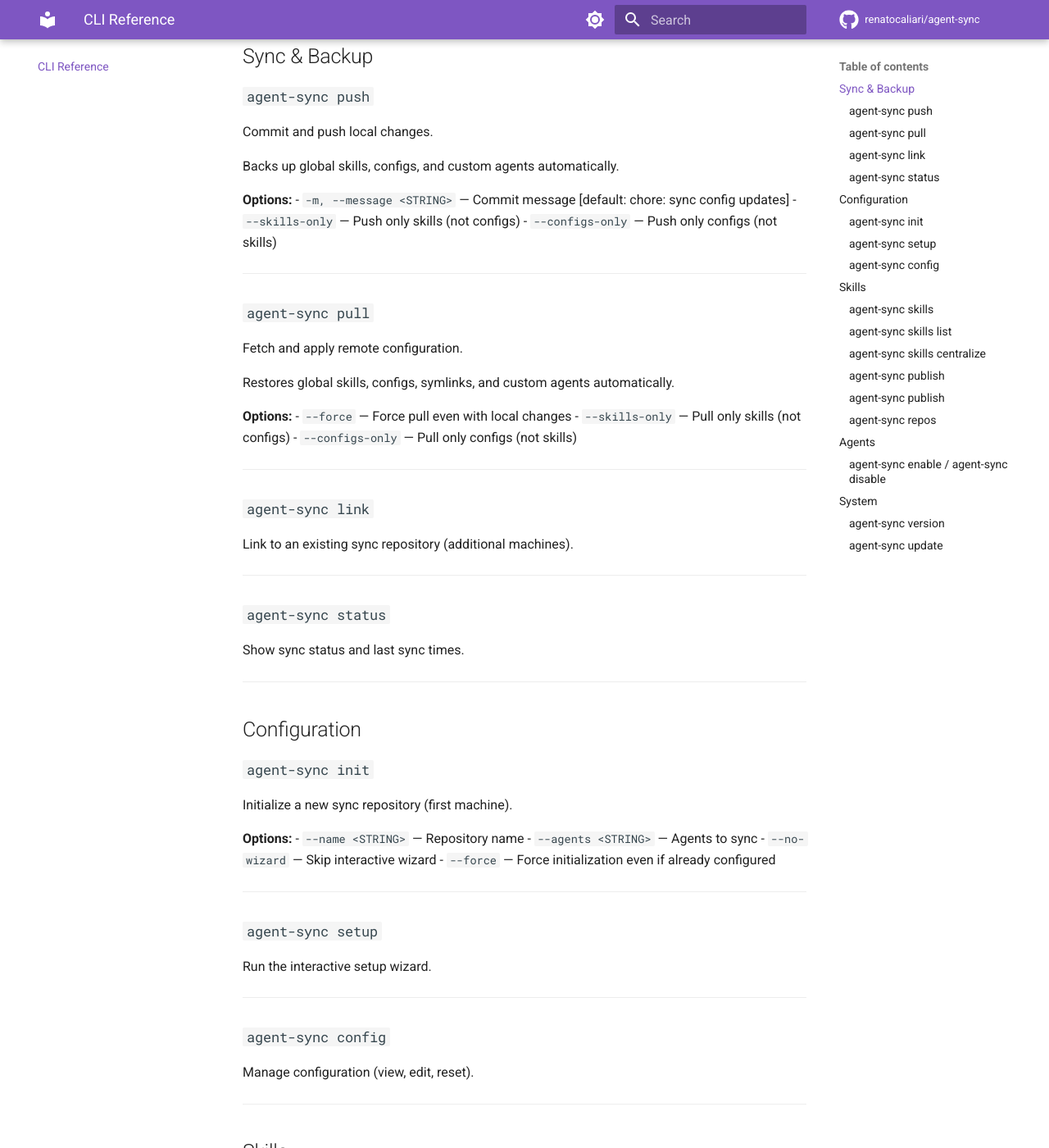
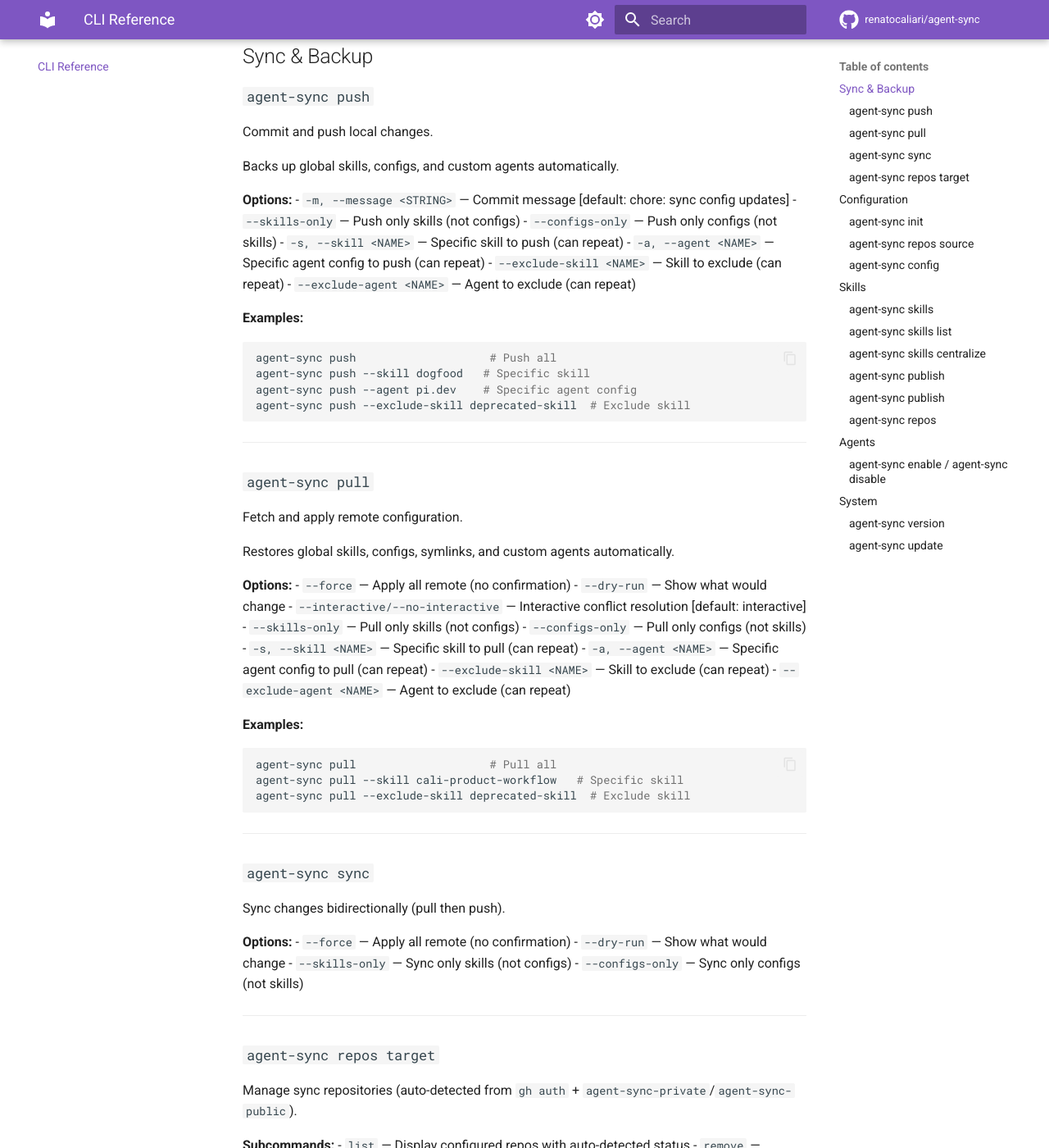
Before and after one commit to renatocaliari/agent-sync, an MkDocs documentation site: the page built from docs/cli.md, in a window 1280 px wide and 1400 px high, scrolled down 242 px. Shown: the whole window at 82% size. Built offline with MkDocs 1.6.1 and Material for MkDocs 9.7.7, drawn with Linux system fonts in a browser that asks for light colours; comment, search, counter and statistics services are not loaded; some of the changed text lies outside the part shown.

Commit message:
feat: add --skill/--agent/--exclude filters to push command
- Added --skill, --agent, --exclude-skill, --exclude-agent to push
- Fixed docs/cli.md with updated push/pull options
- Fixed test_cli_integration.py to verify all flags
- Updated test_cli_smoke.py to check all filter params
- 383 tests passing

````diff
--- a/docs/cli.md
+++ b/docs/cli.md
@@ -13,6 +13,18 @@ Backs up global skills, configs, and custom agents automatically.
 - `-m, --message <STRING>` — Commit message [default: chore: sync config updates]
 - `--skills-only` — Push only skills (not configs)
 - `--configs-only` — Push only configs (not skills)
+- `-s, --skill <NAME>` — Specific skill to push (can repeat)
+- `-a, --agent <NAME>` — Specific agent config to push (can repeat)
+- `--exclude-skill <NAME>` — Skill to exclude (can repeat)
+- `--exclude-agent <NAME>` — Agent to exclude (can repeat)
+
+**Examples:**
+```bash
+agent-sync push                    # Push all
+agent-sync push --skill dogfood   # Specific skill
+agent-sync push --agent pi.dev    # Specific agent config
+agent-sync push --exclude-skill deprecated-skill  # Exclude skill
+```
 
 ---
 
@@ -22,19 +34,48 @@ Fetch and apply remote configuration.
 Restores global skills, configs, symlinks, and custom agents automatically.
 
 **Options:**
-- `--force` — Force pull even with local changes
+- `--force` — Apply all remote (no confirmation)
+- `--dry-run` — Show what would change
+- `--interactive/--no-interactive` — Interactive conflict resolution [default: interactive]
 - `--skills-only` — Pull only skills (not configs)
 - `--configs-only` — Pull only configs (not skills)
+- `-s, --skill <NAME>` — Specific skill to pull (can repeat)
+- `-a, --agent <NAME>` — Specific agent config to pull (can repeat)
+- `--exclude-skill <NAME>` — Skill to exclude (can repeat)
+- `--exclude-agent <NAME>` — Agent to exclude (can repeat)
+
+**Examples:**
+```bash
+agent-sync pull                    # Pull all
+agent-sync pull --skill cali-product-workflow   # Specific skill
+agent-sync pull --exclude-skill deprecated-skill  # Exclude skill
+```
 
 ---
 
-### `agent-sync link`
-Link to an existing sync repository (additional machines).
+### `agent-sync sync`
+Sync changes bidirectionally (pull then push).
+
+**Options:**
+- `--force` — Apply all remote (no confirmation)
+- `--dry-run` — Show what would change
+- `--skills-only` — Sync only skills (not configs)
+- `--configs-only` — Sync only configs (not skills)
 
 ---
 
-### `agent-sync status`
-Show sync status and last sync times.
+### `agent-sync repos target`
+Manage sync repositories (auto-detected from `gh auth` + `agent-sync-private`/`agent-sync-public`).
+
+**Subcommands:**
+- `list` — Display configured repos with auto-detected status
+- `remove` — Remove a target repository
+
+**Examples:**
+```bash
+agent-sync repos target list
+agent-sync repos target remove private
+```
 
 ---
 
@@ -43,21 +84,33 @@ Show sync status and last sync times.
 ### `agent-sync init`
 Initialize a new sync repository (first machine).
 
+Uses `gh auth` to auto-detect defaults: `{gh_user}/agent-sync-private.git`
+
 **Options:**
-- `--name <STRING>` — Repository name
+- `--name <STRING>` — Repository name [auto-detected from gh auth]
 - `--agents <STRING>` — Agents to sync
 - `--no-wizard` — Skip interactive wizard
 - `--force` — Force initialization even if already configured
 
 ---
 
-### `agent-sync setup`
-Run the interactive setup wizard.
+### `agent-sync repos source`
+Manage external skill/agent sources for publish.
+
+**Subcommands:**
+- `add <url>` — Add an external source
+- `list` — List all configured sources
+- `remove <url>` — Remove an external source
 
 ---
 
 ### `agent-sync config`
-Manage configuration (view, edit, reset).
+Manage configuration (view, repo, reset).
+
+**Subcommands:**
+- `show` — Display current configuration
+- `repo` — Show configured repository URL
+- `reset` — Reset configuration (requires confirmation)
 
 ---
 
````
Also changed, not shown: 3 other files.
